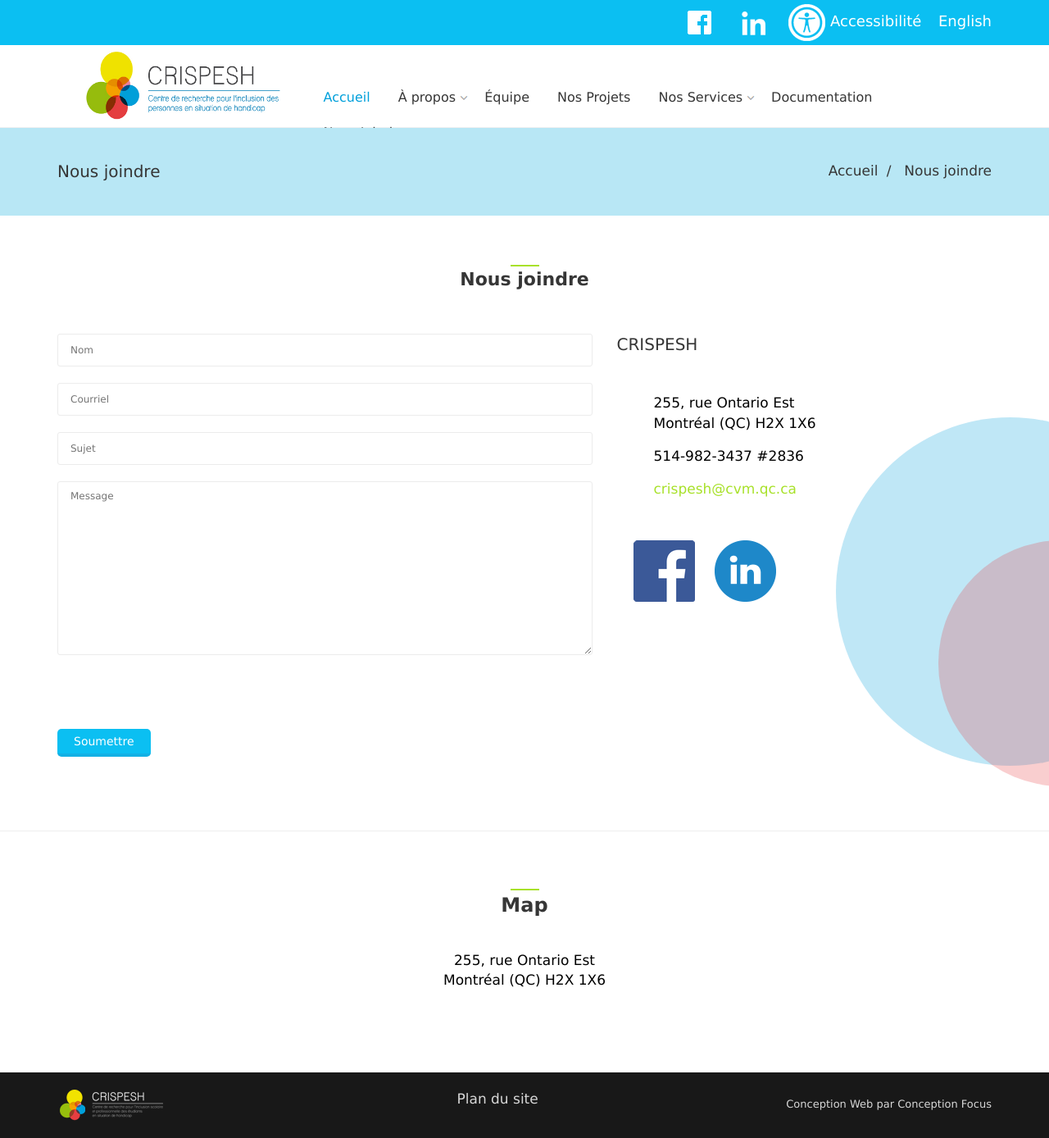
After one commit to Jeasim/ContentManagementSystem_web, a PHP site: page /nous_joindre.php in a window 1280 px wide. The commit adds this page. Shown: the whole page at 82% size. Run offline with PHP 8.4, Linux system fonts and the light colour scheme; some libraries are stand-ins or nearby versions; some web fonts are replaced.

Commit message:
page "Nous joindre"

```diff
--- /dev/null
+++ b/Web/action/Nous_joindre_Action.php
@@ -0,0 +1,13 @@
+<?php
+	require_once("action/CommonAction.php");
+
+	class Nous_joindre_Action extends CommonAction {
+
+		public function __construct() {
+			parent::__construct(CommonAction::$VISIBILITY_PUBLIC, "Nous joindre", "Accueil", "index.php", "Nous joindre");
+		}
+
+		protected function executeAction() {
+
+		}
+	}
--- a/Web/assets/css/pages-style.css
+++ b/Web/assets/css/pages-style.css
@@ -1858,6 +1858,17 @@ a.search-form-close {
 	padding: 5px 20px;
 }
 
+.social-media{
+	margin-left: 20px;
+	max-width: 200px;
+}
+
+.social-media img{
+	max-width: 75px;
+	height: auto;
+}
+
+
 /***********************************************************************************
 *	- ELEMENTS
 ***********************************************************************************/
--- /dev/null
+++ b/Web/nous_joindre.php
@@ -0,0 +1,115 @@
+<?php
+	require_once("action/Nous_joindre_Action.php");
+	$action = new Nous_joindre_Action();
+	$action->execute();
+
+	require_once("partial/header.php");
+	require_once("partial/breadcrump_pageHeader.php");
+?>
+
+<div class="container">
+	<div class="row">
+		<div class="col-sm-12">
+
+			<div class="headline">
+
+				<h1>Nous joindre</h1>
+
+			</div><!-- headline -->
+
+		</div><!-- col -->
+	</div><!-- row -->
+</div><!-- container -->
+
+<div class="container">
+	<div class="row">
+		<div class="col-sm-7">
+
+			<form id="contact-form" name="contact-form" method="post" action="assets/php/send.php">
+				<fieldset>
+
+					<div id="alert-area"></div>
+
+					<input class="col-xs-12" id="name" type="text" name="name" placeholder="Nom">
+
+					<input class="col-xs-12" id="email" type="email" name="email" placeholder="Courriel">
+
+					<input class="col-xs-12" id="subject" type="text" name="subject" placeholder="Sujet">
+
+					<textarea class="col-xs-12" id="message" name="message" rows="8" cols="25" placeholder="Message"></textarea>
+
+					<input class="btn btn-blue" id="submit" type="submit" name="submit" value="Soumettre">
+
+				</fieldset>
+			</form>
+
+		</div><!-- col -->
+		<div class="col-sm-5">
+
+			<div class="widget widget-contact" style="margin-bottom:50px;">
+
+				<h4 class="widget-title">CRISPESH</h4>
+
+				<ul>
+					<li>
+						<i class="mt-icons-map-marker"></i>
+						255, rue Ontario Est <br>
+						Montréal (QC) H2X 1X6
+					</li>
+					<li>
+						<i class="mt-icons-telephone"></i>
+						<span class="hidden-xs">514-982-3437 #2836</span>
+						<a class="visible-xs-inline" href="tel:5149823437">514-982-3437 #2836</a>
+					</li>
+					<li>
+						<i class="mt-icons-mail"></i>
+						<a href="mailto:crispesh@cvm.qc.ca">crispesh@cvm.qc.ca</a>
+					</li>
+				</ul>
+
+			</div><!-- widget-contact -->
+
+			<div class="widget widget-social">
+				<div class="rond_background bleu droite grosseur_2" id="cercle_14"></div>
+				<div class="rond_background rouge droite grosseur_1" id="cercle_15"></div>
+				<div class="social-media">
+
+					<a class="facebook" href="https://www.facebook.com/Crispesh" target="_blank">
+						<img src="images/logo_facebook_fonce.png" alt="Facebook - Crispesh" class="icon-">
+					</a>
+					<a class="linkedin" href="https://www.linkedin.com/in/catherine-loiselle-22ab77b4?authType=NAME_SEARCH&authToken=WM3S&locale=fr_FR&trk=tyah&trkInfo=clickedVertical%3Amynetwork%2CclickedEntityId%3A408988546%2CauthType%3ANAME_SEARCH%2Cidx%3A1-4-4%2CtarId%3A1479849945623%2Ctas%3Acatheri" target="_blank">
+						<img src="images/logo_linkedin_fonce.png" alt="Facebook - Crispesh" class="icon-">
+					</a>
+
+
+				</div><!-- social-media -->
+
+			</div><!-- widget-social -->
+
+		</div><!-- col -->
+	</div><!-- row -->
+</div><!-- container -->
+<hr>
+<div class="container">
+	<div class="row">
+		<div class="col-sm-12">
+
+			<div class="headline">
+
+				<h3>Map</h3>
+
+				<br>
+
+				<address class="text-center">
+						255, rue Ontario Est <br>
+						Montréal (QC) H2X 1X6
+				</address>
+
+			</div><!-- headline -->
+
+		</div><!-- col -->
+	</div><!-- row -->
+</div><!-- container -->
+
+<?php
+	require_once("partial/footer.php");
```
Also changed, not shown: Web/action/Documentation_Action.php (added, +13 -0 lines), Web/documentation.php (added, +81 -0 lines), Web/images/logo_facebook_fonce.png (added), Web/images/logo_linkedin_fonce.png (added).
